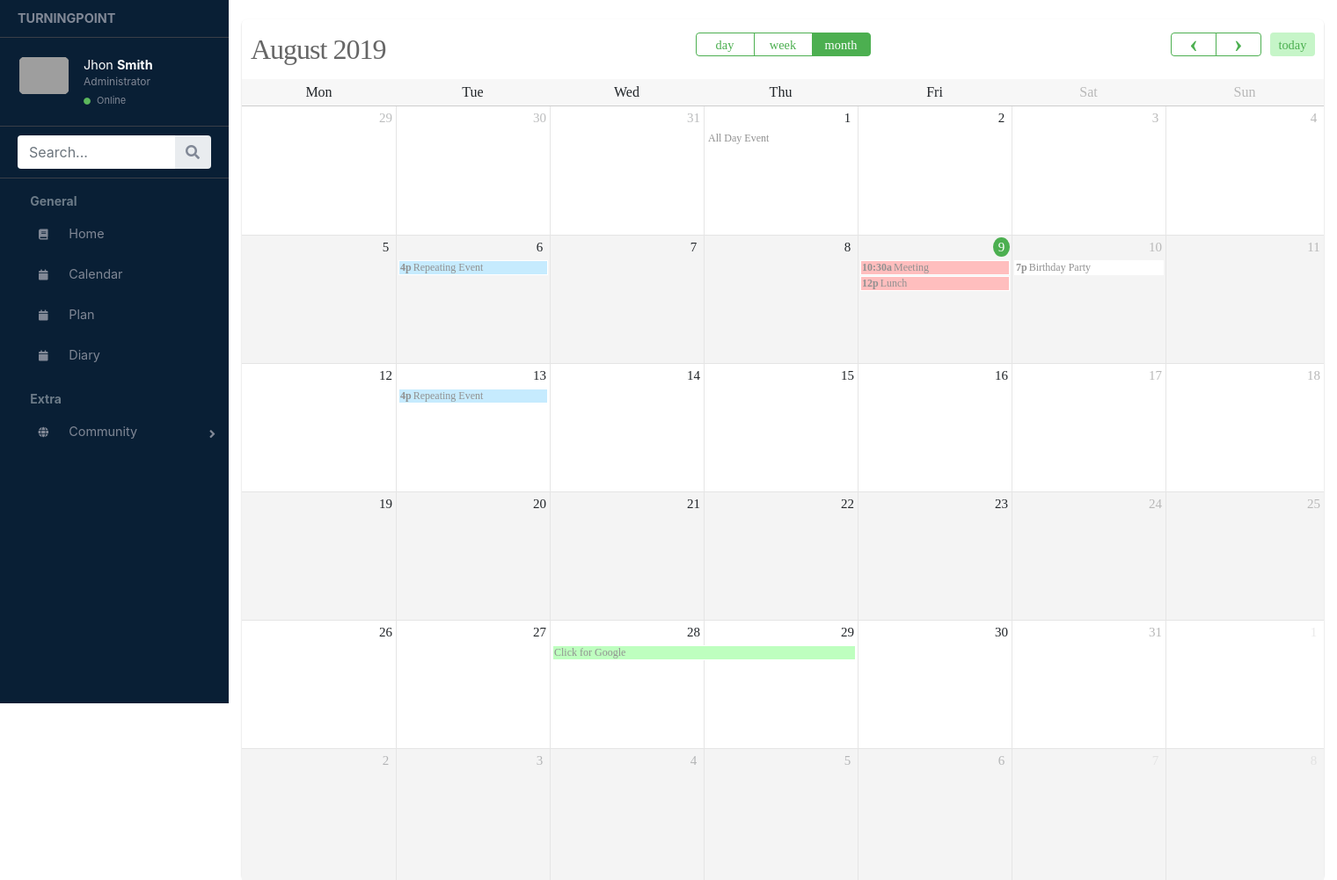
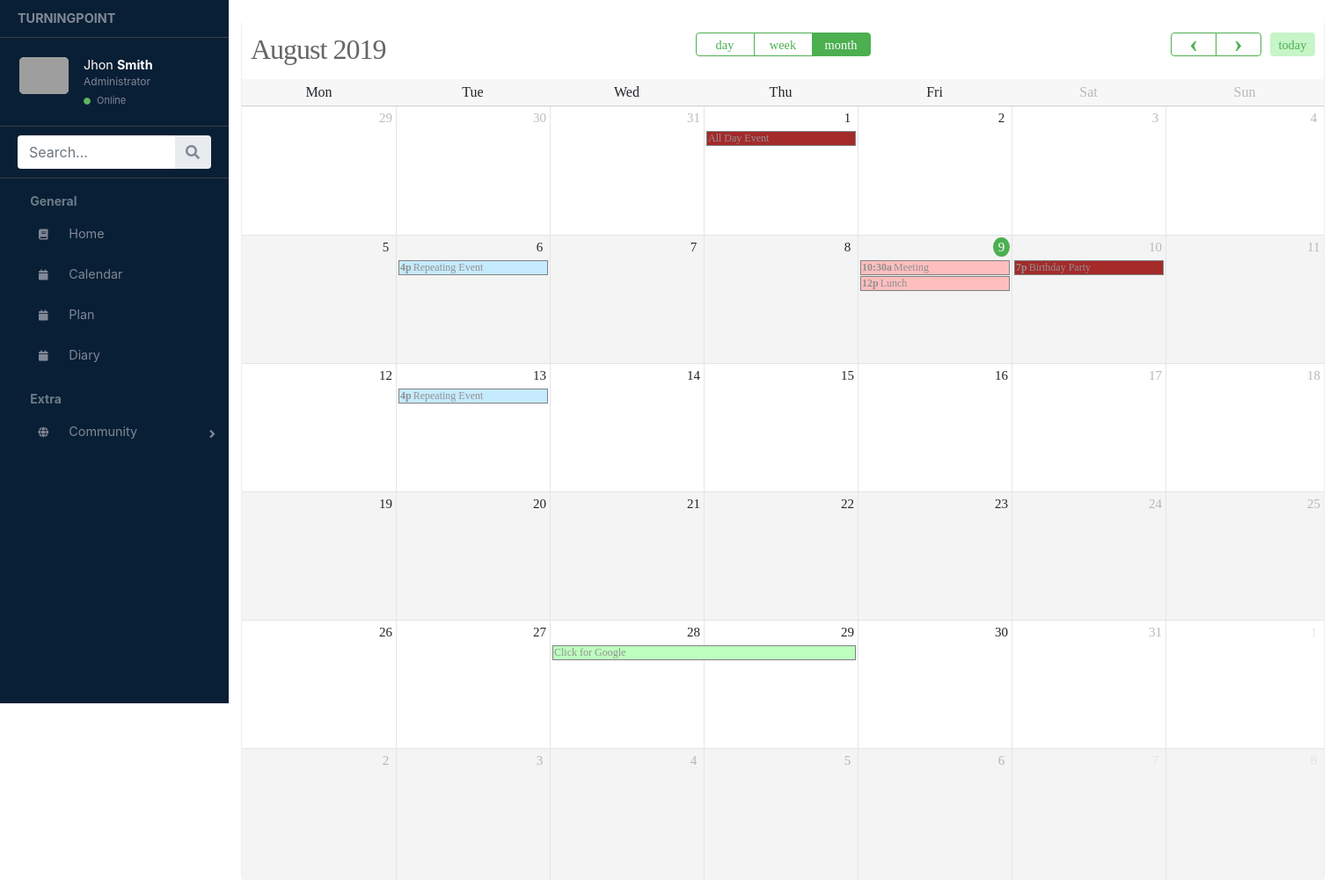
Before and after one commit to wpdnakstp/turningpoint_first, a Django app: template cal/templates/cal/calendar.html in a window 1520 px wide. Shown: the whole page at 88% size. Run offline with Django 3.2, Linux system fonts and the light colour scheme; the template is opened without the code that fills it, so the values that code supplies are empty; some libraries are stand-ins or nearby versions; grey boxes are pictures that could not be loaded.

Commit message:
dsoijfaosidjfs;ofdij

```diff
--- a/cal/static/cal/css/fullcalendar.css
+++ b/cal/static/cal/css/fullcalendar.css
@@ -271,8 +271,8 @@ html .fc,
 	}
 
 .fc-event {
-	border: 1px solid #FFF; /* default BORDER color */
-	background-color: #FFF; /* default BACKGROUND color */
+	border: 1px solid gray; /* default BORDER color */
+	background-color: brown; /* default BACKGROUND color */
 	color: #919191;               /* default TEXT color */
 	font-size: 12px;
 	cursor: default;
```
